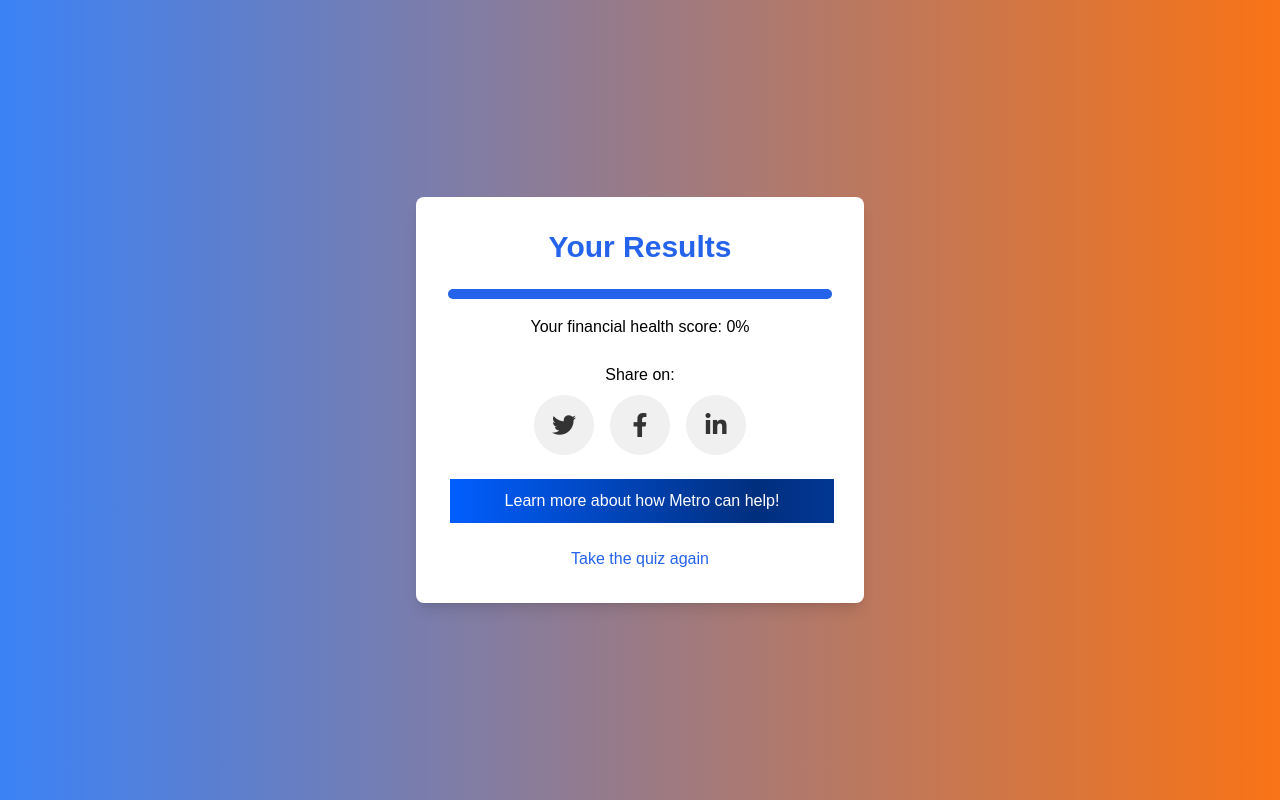
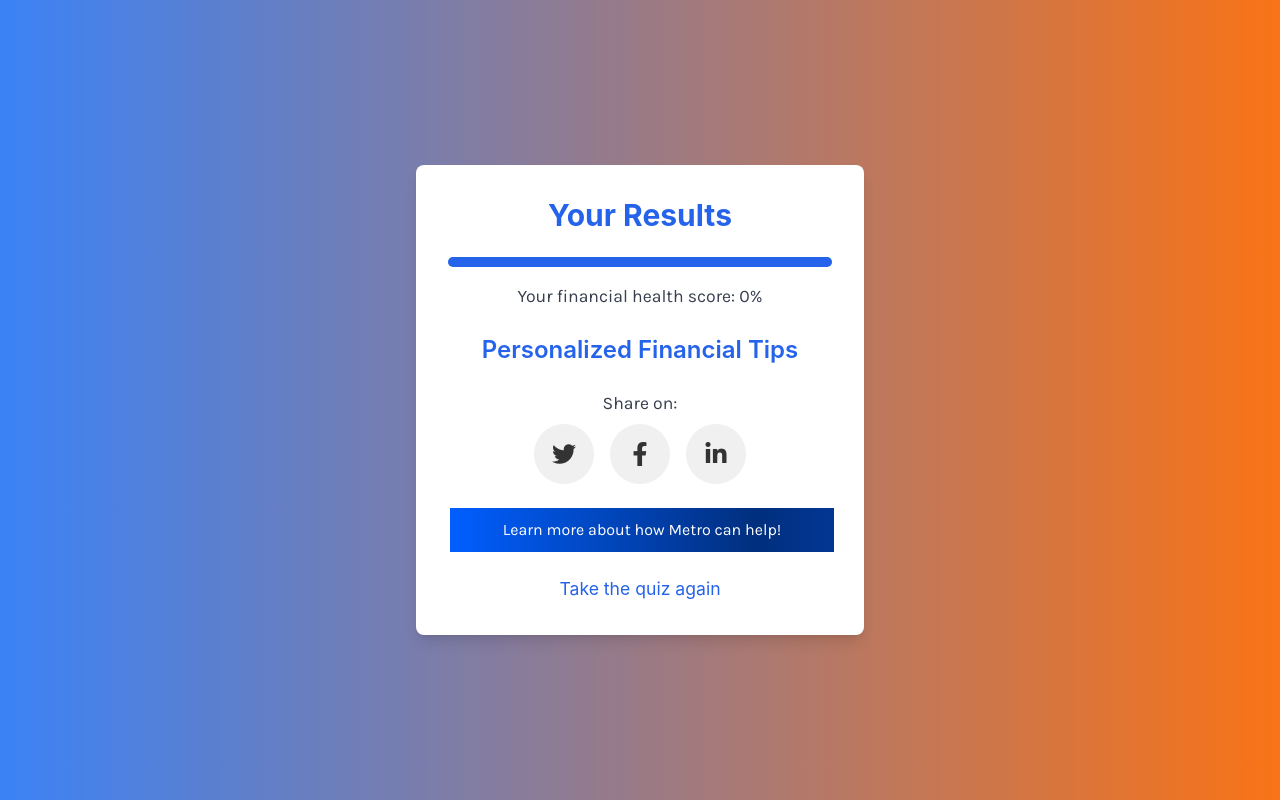
Before and after one commit to apogeeai/BuzzFinanceQuiz, a Flask app: template templates/results.html in a window 1280 px wide. Run offline with Flask 3, Linux system fonts and the light colour scheme; the template is opened without the code that fills it, so the values that code supplies are empty; some libraries are stand-ins or nearby versions.

Commit message:
Agent query: Please take the quiz and check the results page. Are personalized financial tips displayed based on the quiz results? Are there 4 tips shown, and do they change based on different quiz outcomes?

```diff
--- a/app.py
+++ b/app.py
@@ -41,7 +41,7 @@ def quiz():
         db.session.add(user)
         db.session.commit()
         return render_template('quiz.html', user_id=user.id)
-    return render_template('quiz.html')  # Changed this line to render quiz.html for GET requests
+    return render_template('quiz.html')
 
 @app.route('/submit_quiz', methods=['POST'])
 def submit_quiz():
@@ -76,14 +76,38 @@ def results(user_id):
 
     if percentage < 25:
         result = "Financial Butterfly: You're carefree with money, but it might be time to start thinking about the future!"
+        tips = [
+            "Start tracking your expenses to understand your spending habits.",
+            "Set up a small emergency fund to cover unexpected costs.",
+            "Learn about budgeting basics and try creating a simple budget.",
+            "Consider setting up automatic savings to build good financial habits."
+        ]
     elif percentage < 50:
         result = "Curious Kitten: You're starting to explore financial responsibility. Keep learning and growing!"
+        tips = [
+            "Increase your emergency fund to cover 3-6 months of expenses.",
+            "Look into different savings accounts and their interest rates.",
+            "Start learning about investing basics and consider low-risk options.",
+            "Review your expenses and identify areas where you can cut back."
+        ]
     elif percentage < 75:
         result = "Diligent Beaver: You're on the right track with your finances. Keep up the good work!"
+        tips = [
+            "Diversify your investments to spread risk and potentially increase returns.",
+            "Consider increasing your retirement contributions if possible.",
+            "Look into additional income streams or side hustles.",
+            "Start setting long-term financial goals and create plans to achieve them."
+        ]
     else:
         result = "Wise Owl: You're a financial guru! Your future is looking bright and secure."
+        tips = [
+            "Consider advanced investment strategies or consult with a financial advisor.",
+            "Look into estate planning and wealth transfer strategies.",
+            "Explore ways to optimize your tax strategy.",
+            "Consider philanthropic opportunities or setting up a charitable foundation."
+        ]
 
-    return render_template('results.html', result=result, percentage=percentage)
+    return render_template('results.html', result=result, percentage=percentage, tips=tips)
 
 if __name__ == '__main__':
     create_tables()
--- a/static/css/styles.css
+++ b/static/css/styles.css
@@ -1,6 +1,16 @@
 /* Additional custom styles can be added here if needed */
 body {
-    font-family: 'Arial', sans-serif;
+    font-family: karla, -apple-system, BlinkMacSystemFont, 'Segoe UI', Roboto, 'Oxygen-Sans', Ubuntu, Cantarell, 'Helvetica Neue', sans-serif;
+    color: #373e4e;
+    font-size: 1.1rem;
+}
+
+.text-blue-600 {
+    font-family: amsi, -apple-system, BlinkMacSystemFont, 'Segoe UI', Roboto, 'Oxygen-Sans', Ubuntu, Cantarell, 'Helvetica Neue', sans-serif;
+}
+
+.text-2xl.font-semibold.mb-2.text-center.text-blue-500 {
+    color: #f36814;
 }
 
 .quiz-option:hover {
--- a/templates/base.html
+++ b/templates/base.html
@@ -7,6 +7,14 @@
     <script src="https://cdn.tailwindcss.com"></script>
     <link rel="stylesheet" href="{{ url_for('static', filename='css/styles.css') }}">
     <link rel="stylesheet" href="https://cdnjs.cloudflare.com/ajax/libs/font-awesome/6.4.0/css/all.min.css">
+    <link href="https://fonts.googleapis.com/css2?family=Karla:wght@400;700&display=swap" rel="stylesheet">
+    <!-- Note: We're using a fallback sans-serif font for Amsi since we don't have access to Adobe Fonts -->
+    <style>
+        @font-face {
+            font-family: 'Amsi';
+            src: local('Arial'), local('Helvetica'), local('sans-serif');
+        }
+    </style>
 </head>
 <body class="bg-gradient-to-r from-blue-500 to-orange-500 min-h-screen flex items-center justify-center">
     <div class="bg-white p-8 rounded-lg shadow-lg max-w-md w-full">
--- a/templates/results.html
+++ b/templates/results.html
@@ -7,6 +7,14 @@
     <div class="bg-blue-600 h-2.5 rounded-full" style="width: {{ percentage }}%"></div>
 </div>
 <p class="text-center mb-6">Your financial health score: {{ percentage|round|int }}%</p>
+
+<!-- Personalized Financial Tips -->
+<h2 class="text-2xl font-semibold mb-4 text-center text-blue-600">Personalized Financial Tips</h2>
+<ul class="list-disc list-inside mb-6">
+    {% for tip in tips %}
+    <li class="mb-2">{{ tip }}</li>
+    {% endfor %}
+</ul>
 
 <!-- Social Share Buttons -->
 <p class="text-center mb-2">Share on:</p>
```
